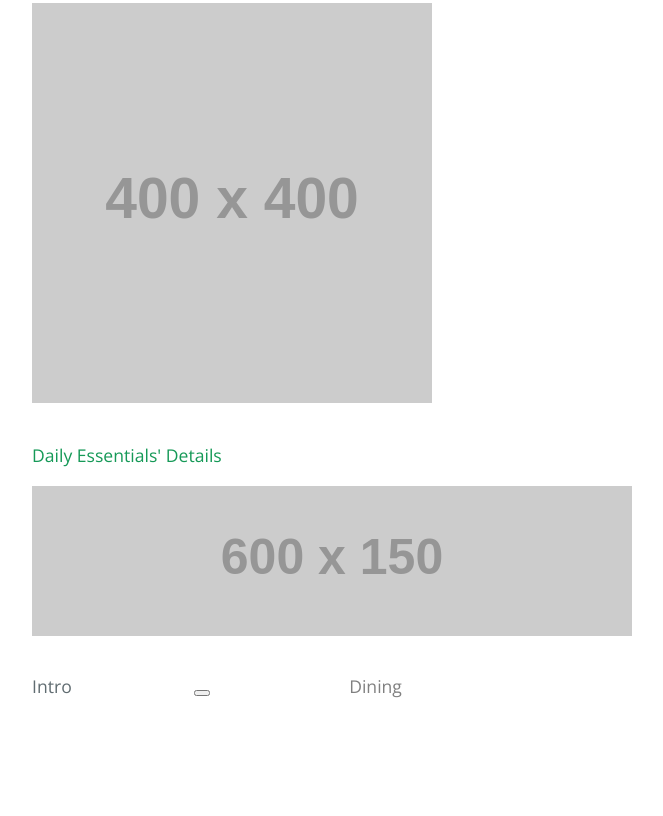
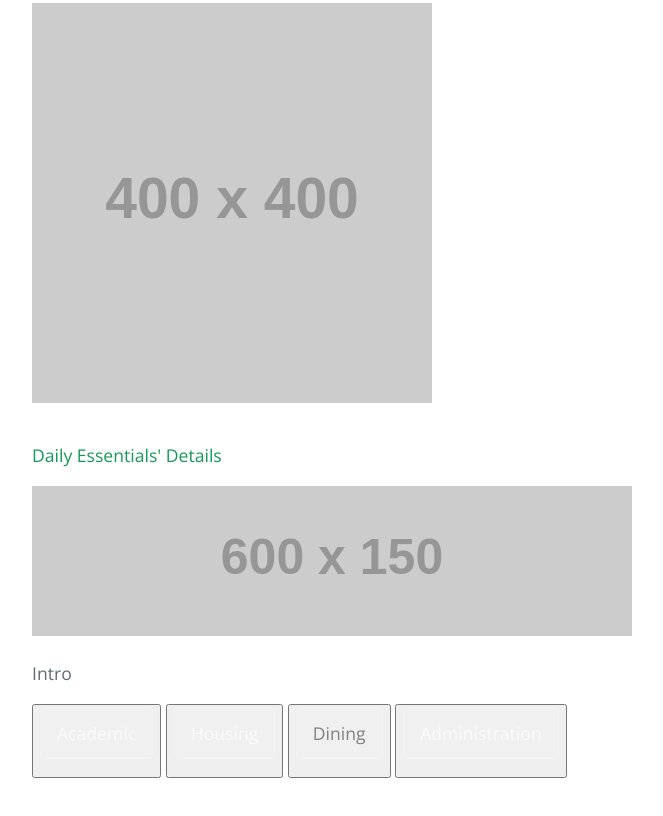
Before and after one commit to GeorgeGathiani/Student-Q-A, a plain HTML site: page index.html in a window 1280 px wide. Shown: the part 636-1452 px from the top of the page, without its empty margins (192-855 px from the left). Before the commit the page ends 1414 px from the top, so only its background shows below. Drawn offline with nearby package versions, Linux system fonts and the light colour scheme; placeholder pictures from the web are drawn by us.

Commit message:
Update index.html

```diff
--- a/index.html
+++ b/index.html
@@ -26,10 +26,12 @@
   <section>
         <p>
           Intro
-      <button style="background colour: mediumseagrean"<a href="index2.html" class="btn" target= "_blank">Academic</a> </button>
-      <button style="background colour: mediumseagrean"></button><a href="housing.html" class="btn" target=_blank>Housing</a></button>
-      <button style="background colour: mediumseagrean"<a href="dining.html" class="btn" target="_blank"> <font color= "Grey">Dining</a></button>
-        <button style="background colour: mediumseagrean"<a href="administration.html" class="btn" target="_blank">Administration</a>
+          <p>
+      <button style="background colour: mediumseagrean"><a href="index2.html" class="btn" target= "_blank">Academic</a> </button>
+      <button style="background colour: mediumseagrean"><a href="housing.html" class="btn" target=_blank>Housing</a></button>
+      <button style="background colour: mediumseagrean"><a href="dining.html" class="btn" target="_blank"> <font color= "Grey">Dining</a></button>
+        <button style="background colour: mediumseagrean"><a href="administration.html" class="btn" target="_blank">Administration</a></button>
+       </p>
        </section>
   </section>
 
```
